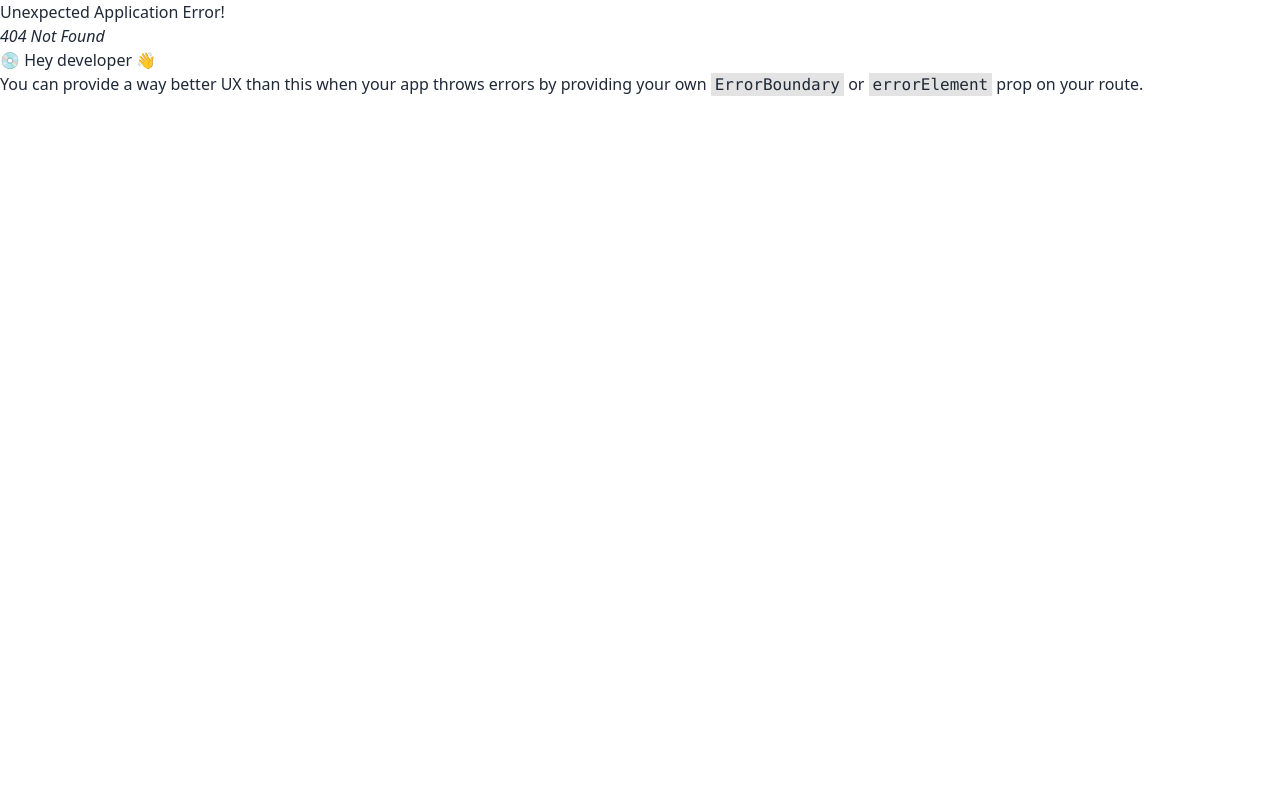
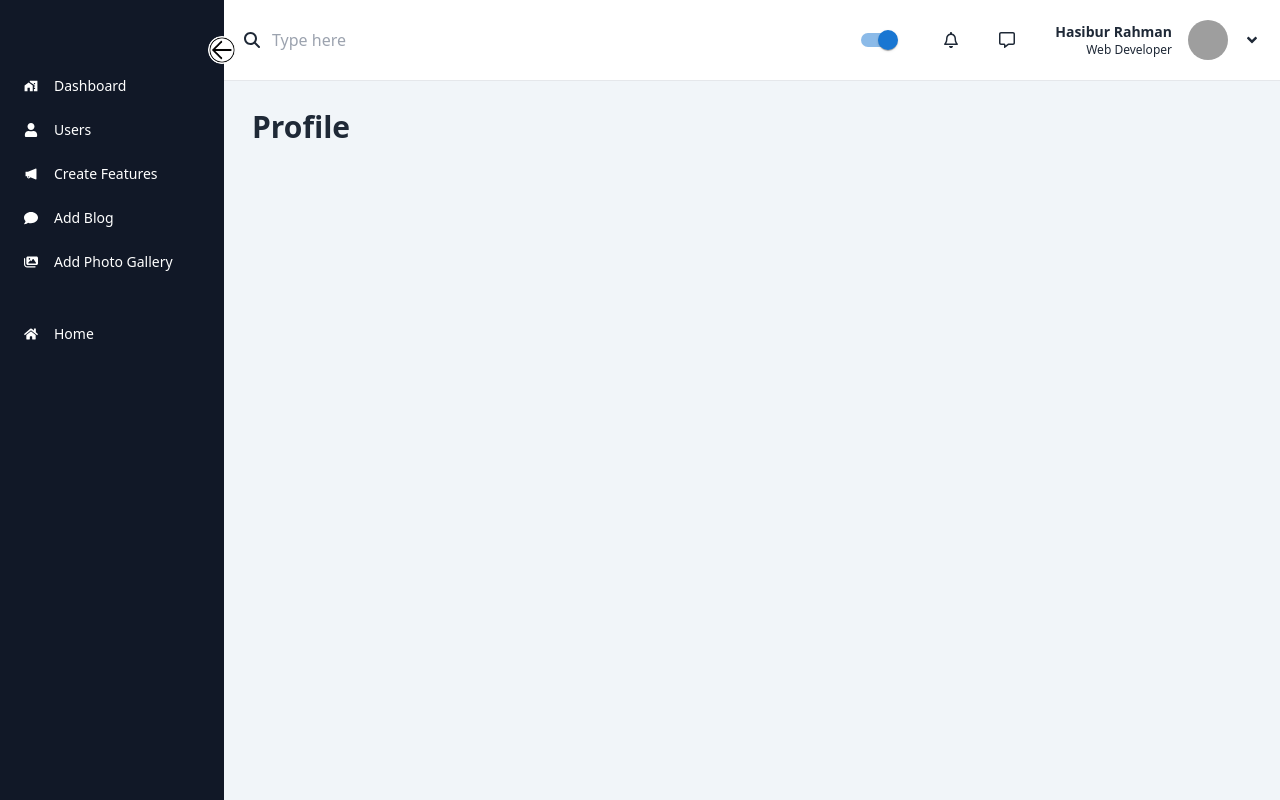
Before and after one commit to hasiburrahmanakash79/admin-dashboard, a React (Vite) app: page /dashboard/profile in a window 1280 px wide. Before the commit this address had no page. Built offline with nearby package versions, Linux system fonts and the light colour scheme; grey boxes are pictures that could not be loaded.

Commit message:
make profile for dashboard

```diff
--- a/src/Pages/Dashboard/Dashboard.jsx
+++ b/src/Pages/Dashboard/Dashboard.jsx
@@ -191,7 +191,7 @@ const Dashboard = () => {
             <FormControlLabel control={<Switch defaultChecked />} />
             <FaRegBell className="link hover:scale-150 duration-500"/>
             <FaRegMessage className="mx-5 link hover:scale-150 duration-500"/>
-            <div className="flex items-center gap-4 link no-underline">
+            <Link to='/dashboard/profile' className="flex items-center gap-4 link no-underline">
               <div className="text-end">
                 <h1 className="font-semibold text-sm">Hasibur Rahman</h1>
                 <p className="text-xs">Web Developer</p>
@@ -202,7 +202,7 @@ const Dashboard = () => {
                 sx={{ width: 40, height: 40 }}
               />
               <FaAngleDown/>
-            </div>
+            </Link>
           </div>
         </div>
         <div className="bg-slate-100 h-full p-7">
--- /dev/null
+++ b/src/Pages/Dashboard/Profile/Profile.jsx
@@ -0,0 +1,14 @@
+
+
+const Profile = () => {
+    return (
+        <div>
+            <h1 className="text-3xl font-semibold">Profile</h1>
+            <div>
+
+            </div>
+        </div>
+    );
+};
+
+export default Profile;
--- a/src/Routers/router.jsx
+++ b/src/Routers/router.jsx
@@ -1,6 +1,7 @@
 import { createBrowserRouter } from "react-router-dom";
 import Dashboard from "../Pages/Dashboard/Dashboard";
 import DashboardHome from "../Pages/Dashboard/DashboardHome/DashboardHome";
+import Profile from "../Pages/Dashboard/Profile/Profile";
 // import Main from "../Layouts/Main";
 
 const router = createBrowserRouter([
@@ -15,6 +16,10 @@ const router = createBrowserRouter([
         {
           path: '/',
           element: <DashboardHome/>
+        },
+        {
+          path: "/dashboard/profile",
+          element: <Profile/>
         }
       ]
     }
```
